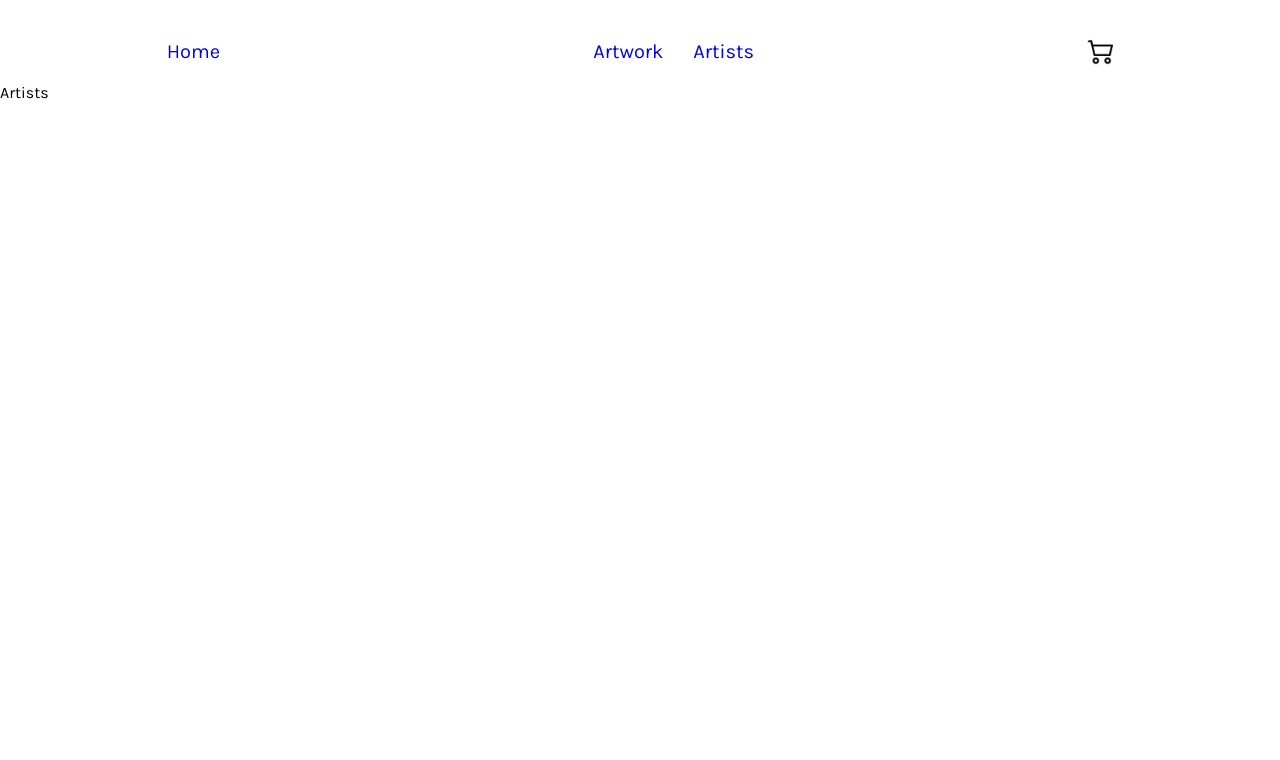
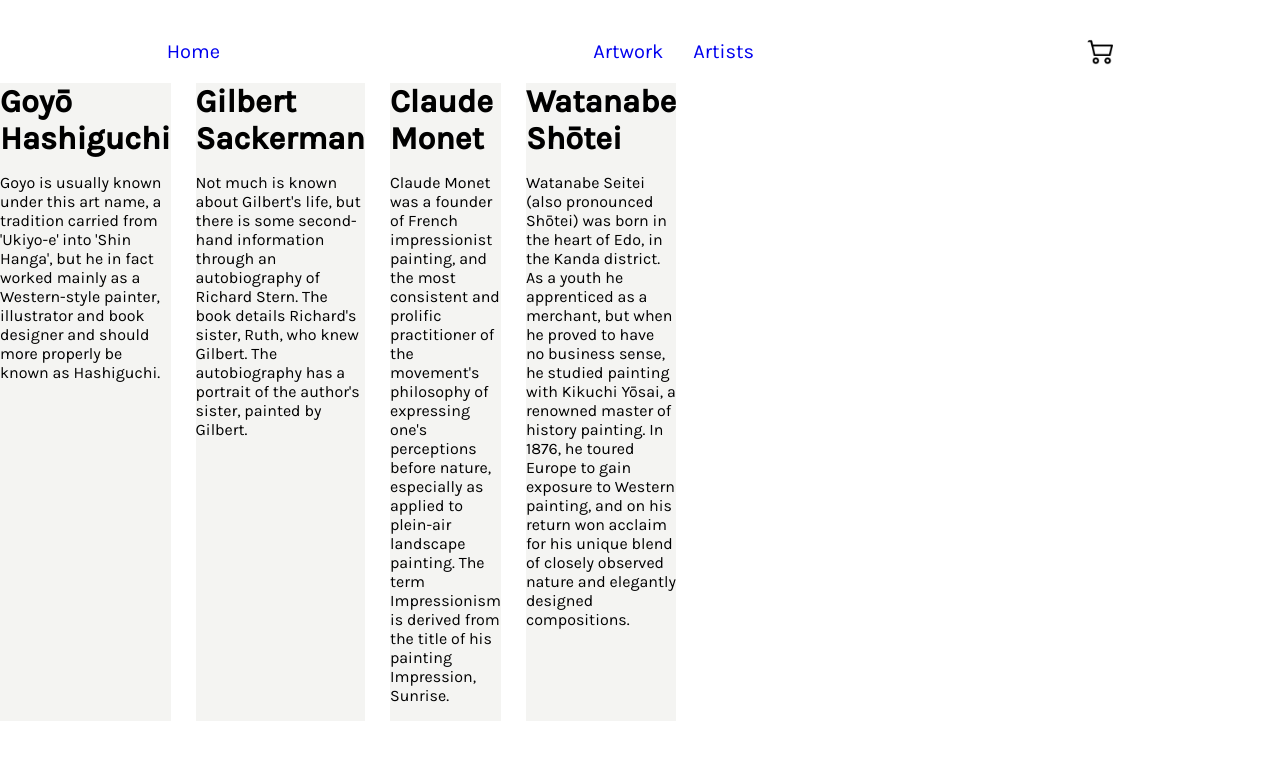
Before and after one commit to CountyClerks/Envi-Store, a React (Vite) app: page /artists in a window 1280 px wide. Shown: the top 760 px of the page. Built offline with nearby package versions, Linux system fonts and the light colour scheme.

Commit message:
Fixed footer links to be individual instead of the entire footer; started artists page

```diff
--- a/src/App.jsx
+++ b/src/App.jsx
@@ -12,8 +12,8 @@ function App() {
       <Header />
       <Routes>
         <Route path="/" element={<Home art={art}/>} />
-        <Route path="/artwork" element={<Artwork />} />
-        <Route path="/artists" element={<Artists />} />
+        <Route path="/artwork" element={<Artwork art={art}/>} />
+        <Route path="/artists" element={<Artists art={art}/>} />
       </Routes>
     </BrowserRouter>
   )
--- a/src/Art.jsx
+++ b/src/Art.jsx
@@ -3,6 +3,7 @@ const art = [
         id: 1,
         name: "Ducks",
         artist: "Goyō Hashiguchi",
+        artistDescription: "Goyo is usually known under this art name, a tradition carried from 'Ukiyo-e' into 'Shin Hanga', but he in fact worked mainly as a Western-style painter, illustrator and book designer and should more properly be known as Hashiguchi.",
         year: 1920,
         price: 2500,
         medium: "Woodblock Print",
@@ -12,6 +13,7 @@ const art = [
         id: 2,
         name: "Ornamental Iron",
         artist: "Gilbert Sackerman",
+        artistDescription: "Not much is known about Gilbert's life, but there is some second-hand information through an autobiography of Richard Stern. The book details Richard's sister, Ruth, who knew Gilbert. The autobiography has a portrait of the author's sister, painted by Gilbert.",
         year: 1936,
         price: 500,
         medium: "Watercolor - Grahpite On Paperboard",
@@ -21,6 +23,7 @@ const art = [
         id: 3,
         name: "Evening Moon at Kobe",
         artist: "Goyō Hashiguchi",
+        artistDescription: "Goyo is usually known under this art name, a tradition carried from 'Ukiyo-e' into 'Shin Hanga', but he in fact worked mainly as a Western-style painter, illustrator and book designer and should more properly be known as Hashiguchi. ",
         year: 1920,
         price: 2500,
         medium: "Woodblock Print",
@@ -30,6 +33,7 @@ const art = [
         id: 4,
         name: "Nymphéas (Water Lillies)",
         artist: "Claude Monet",
+        artistDescription: "Claude Monet was a founder of French impressionist painting, and the most consistent and prolific practitioner of the movement's philosophy of expressing one's perceptions before nature, especially as applied to plein-air landscape painting. The term Impressionism is derived from the title of his painting Impression, Sunrise.",
         year: "1897-1898",
         price: 8000,
         medium: "Oil on Canvas",
@@ -39,6 +43,7 @@ const art = [
         id: 5,
         name: "Tree Peony",
         artist: "Watanabe Shōtei",
+        artistDescription: "Watanabe Seitei (also pronounced Shōtei) was born in the heart of Edo, in the Kanda district. As a youth he apprenticed as a merchant, but when he proved to have no business sense, he studied painting with Kikuchi Yōsai, a renowned master of history painting. In 1876, he toured Europe to gain exposure to Western painting, and on his return won acclaim for his unique blend of closely observed nature and elegantly designed compositions.",
         year: "1893 - 1896",
         price: 50,
         medium: "Woodblock Print",
--- /dev/null
+++ b/src/Artist.css
@@ -0,0 +1,17 @@
+.artists-container {
+    width: 500px;
+    display: flex;
+    column-gap: 25px;
+}
+
+.artist-title {
+    margin: 0;
+}
+
+.artist-description {
+    margin: 0;
+}
+
+.artist {
+    background-color: #F4F4F2;
+}
--- a/src/components/Artists.jsx
+++ b/src/components/Artists.jsx
@@ -1,6 +1,20 @@
+import '../Artist.css'
 
-export default function Artist() {
+export default function Artist(props) {
+
+    const filterArtist = props.art.filter((element, ind) => ind === props.art.findIndex( elem => elem.artist === element.artist))
+    const artists = filterArtist.map((art, index) => {
+        return (
+            <div className="artist" key={index}>
+                <h1 className="artist-title">{art.artist}</h1>
+                <p className="artist-desccription">{art.artistDescription}</p>
+            </div>
+        )
+    })
+
     return (
-        <div>Artists</div>
+        <div className="artists-container">
+            {artists}
+        </div>
     )
 }
--- a/src/components/Footer.jsx
+++ b/src/components/Footer.jsx
@@ -1,3 +1,4 @@
+import { Link } from "react-router-dom";
 export default function Footer(props) {
 
 
@@ -6,9 +7,12 @@ export default function Footer(props) {
 
     const artList = filterArtist.map((artist, index) => {
         return (
-            <div className="footer-card" key={index}>
-                <h1>{artist.artist}</h1>
-            </div>
+            <Link to="/artist" key={index}>
+                <div className="footer-card">
+                    <h1>{artist.artist}</h1>
+                </div>
+            </Link>
+
         )
     })
 
--- a/src/components/Home.jsx
+++ b/src/components/Home.jsx
@@ -24,15 +24,13 @@ export default function Home(props) {
             <main>
                 <div className="home-main">
                     <h1 className="home-title">Featured Paintings</h1>
-                    <button type="button" className="main-art-button" ></button>
+                    {/* <button type="button" className="main-art-button" ></button> */}
                 </div>
                 <div className="home-artwork">
                     {featuredArt}
                 </div>
             </main>
-            <Link to="/artists">
-                <Footer art={art}/>
-            </Link>
+            <Footer art={art}/>
         </div>
     )
 }
--- a/src/index.css
+++ b/src/index.css
@@ -72,12 +72,12 @@ a:visited {
 .home-main {
   display: flex;
   margin-top: 30px;
-  justify-content: space-around;
   align-items: center;
   margin-bottom: 25px;
 }
 
 .home-title {
+  margin-left: 20%;
   font-weight: 400;
   font-size: 38px;
 }
@@ -136,7 +136,7 @@ a:visited {
 }
 
 .footer-content {
-  display: inherit;
+  display: flex;
   column-gap: 20px;
   margin-bottom: 20px;
 }
```
